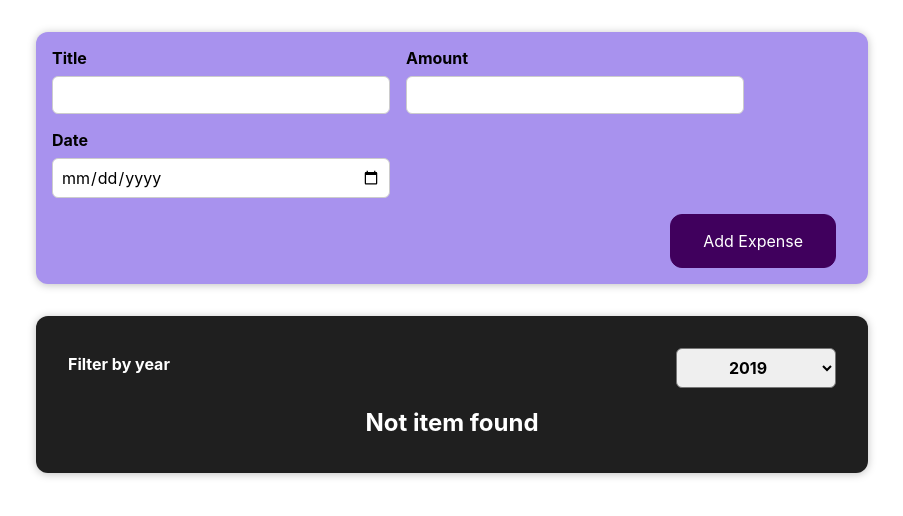
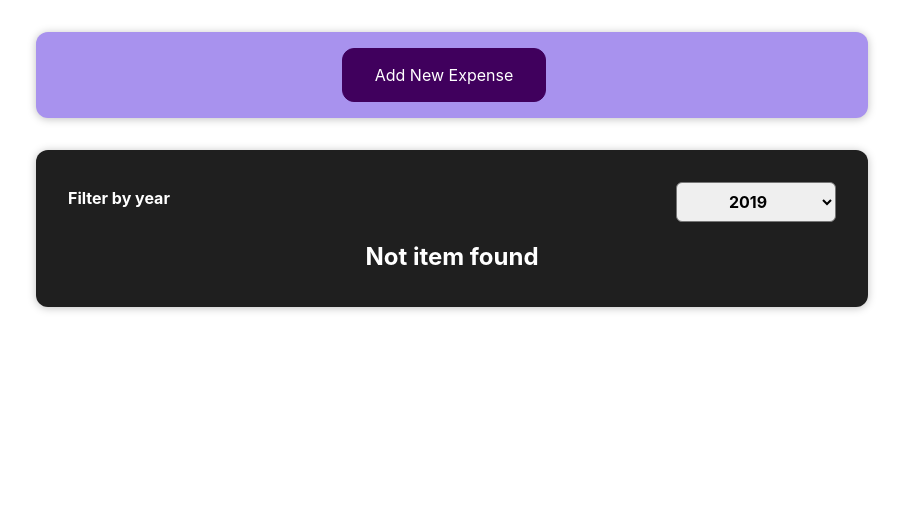
Before and after one commit to alex197925/react-tutorial, a React (Create React App) app in the folder tutorial-app/: page / in a window 1280 px wide. Shown: the top 516 px of the page, without its empty margins (188-1091 px from the left). Built offline with nearby package versions, Linux system fonts and the light colour scheme.

Commit message:
Show btn,then when click showing form and not btn on NewExpense.js

```diff
--- a/tutorial-app/src/components/NewExpense/NewExpense.js
+++ b/tutorial-app/src/components/NewExpense/NewExpense.js
@@ -1,8 +1,21 @@
 import "./NewExpense.css";
 import ExpenseForm from "./ExpenseForm";
+import {useState} from "react";
 
 
 const NewExpense = (props) => {
+
+
+    const [showForm, setShowForm] = useState(false);
+
+
+// Show form when you click button "Add new expenses
+    const showFormHandler = () => {
+        setShowForm(true);
+    }
+
+
+
 
     const saveExpenseDataHandler = (enteredExpenseData) => {
         const expenseData = {
@@ -15,7 +28,11 @@ const NewExpense = (props) => {
 
     return (
         <div className="new-expense">
-           <ExpenseForm onSaveExpenseData={saveExpenseDataHandler}/>
+            {/*Showing button and not form*/}
+            {!showForm && <button onClick={showFormHandler}>Add New Expense</button>}
+            {/*Showing form and not button*/}
+            {showForm && (<ExpenseForm onSaveExpenseData={saveExpenseDataHandler}/>)}
+
         </div>
     );
 };
```
